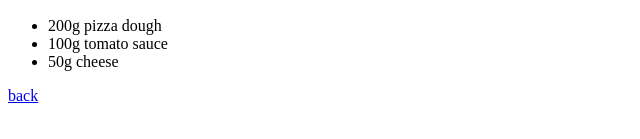
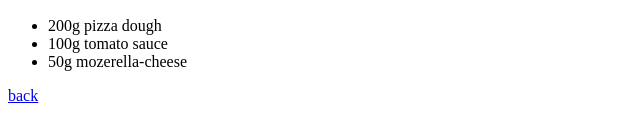
Before and after one commit to poolieh/odin-recipies, a plain HTML site: page recipes/pizza.html in a window 1280 px wide. Shown: the part 459-598 px from the top of the page, 0-640 px from the left. Drawn offline with Linux system fonts and the light colour scheme.

Commit message:
Changed cheese to mozerella

```diff
--- a/recipes/pizza.html
+++ b/recipes/pizza.html
@@ -18,7 +18,7 @@
             <ul>
                 <li> 200g pizza dough</li>
                 <li> 100g tomato sauce</li>
-                <li> 50g cheese</li>
+                <li> 50g mozerella-cheese</li>
             </ul>
 
 
```
